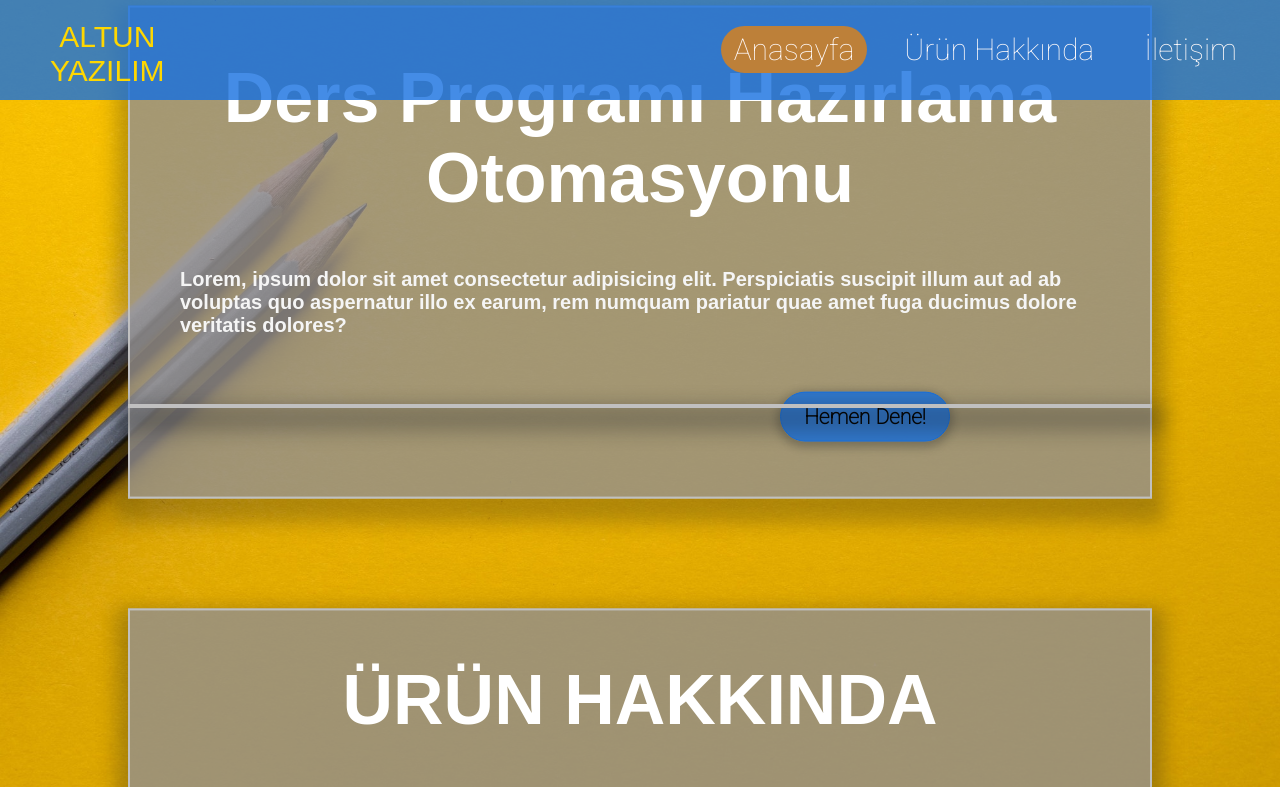
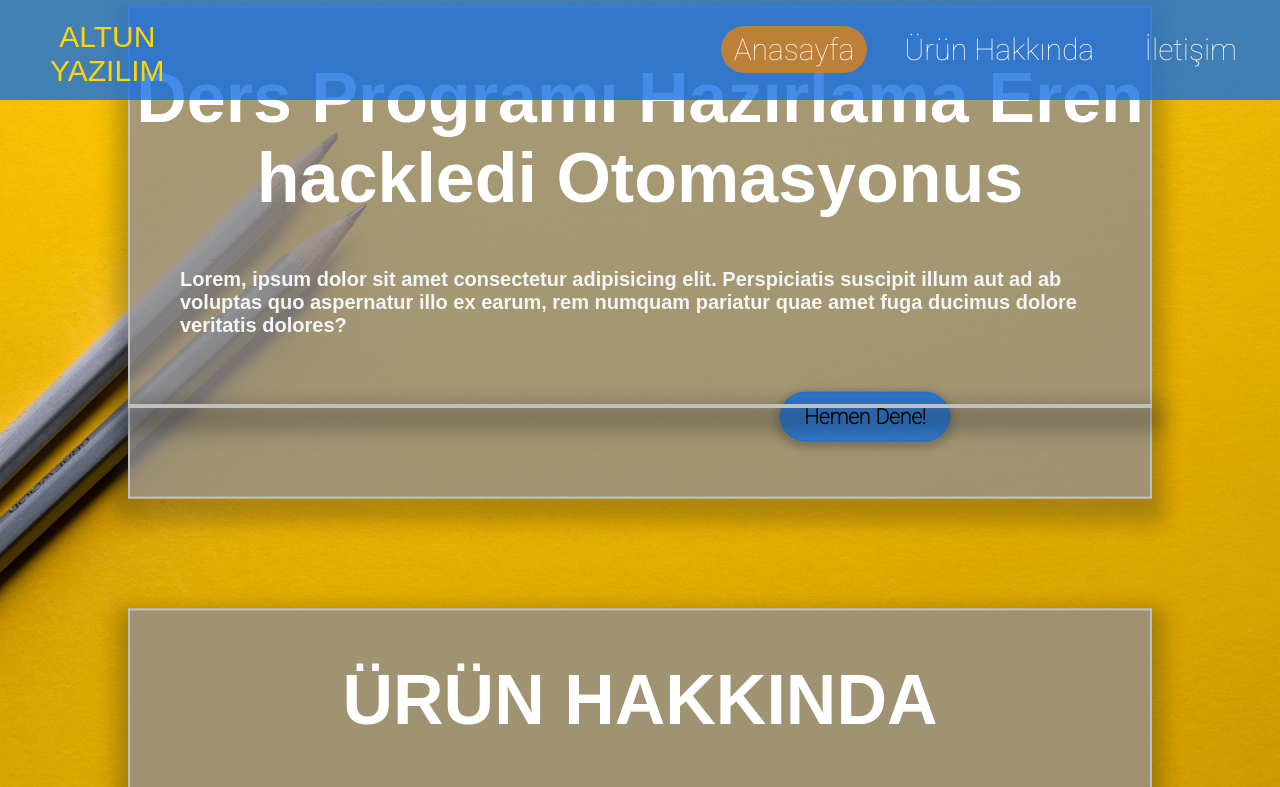
Before and after one commit to farukkaratay/net, a plain HTML site: page index.html in a window 1280 px wide. Shown: the top 787 px of the page. Drawn offline with Linux system fonts and the light colour scheme.

Commit message:
bu biir deneme commitidir selamlar

```diff
--- a/index.html
+++ b/index.html
@@ -20,7 +20,7 @@
             </ul>
         </div>
         <div class="anasayfa">
-            <h1>Ders Programı Hazırlama Otomasyonu</h1>
+            <h1>Ders Programı Hazırlama Eren hackledi Otomasyonus</h1>
             <p>Lorem, ipsum dolor sit amet consectetur
                 adipisicing elit. Perspiciatis suscipit illum aut ad ab voluptas
                  quo aspernatur illo ex earum, rem numquam pariatur quae amet fuga
```
